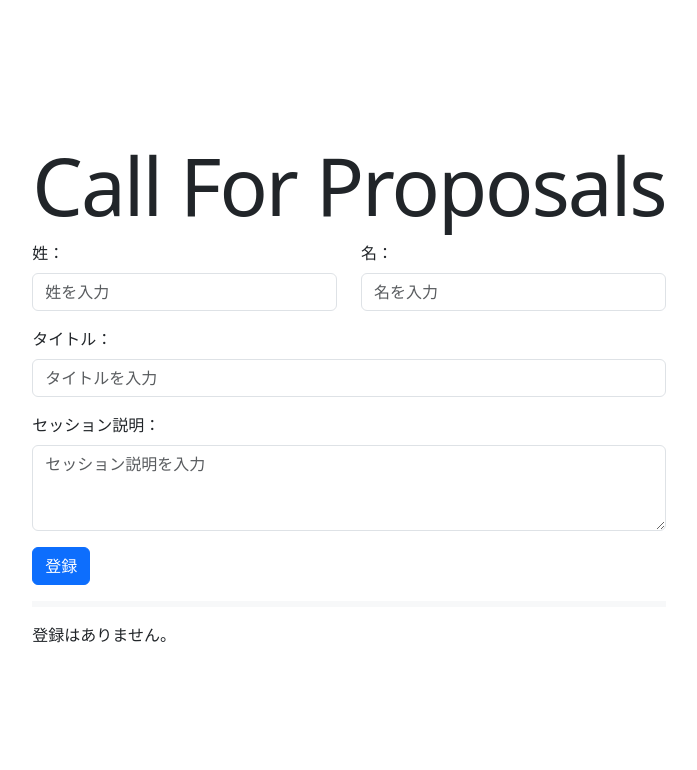
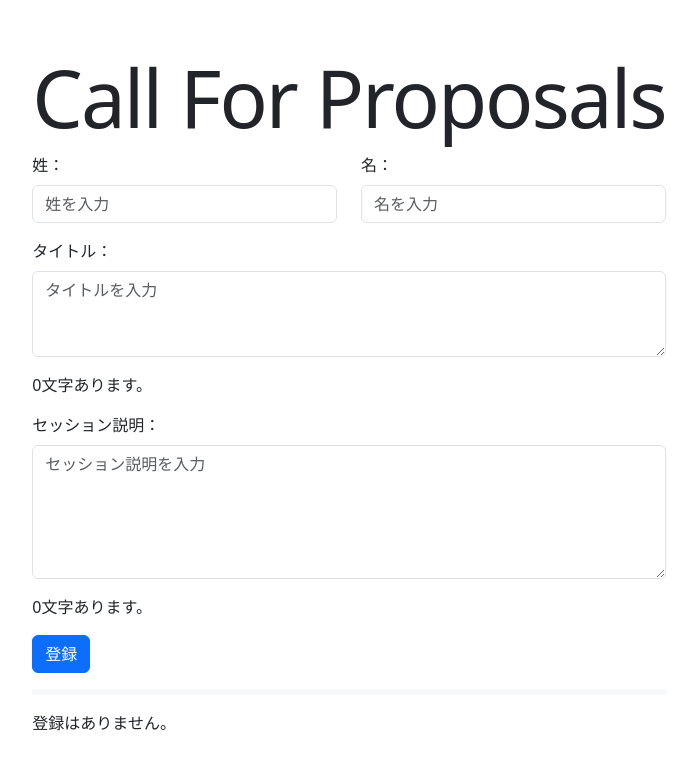
Before and after one commit to koguchi-e/reack-hooks-practice, a React (Vite) app: page / in a window 1280 px wide. Shown: the top 770 px of the page, without its empty margins (291-988 px from the left). Built offline with nearby package versions, Linux system fonts and the light colour scheme.

Commit message:
文字数制限を追加

```diff
--- a/src/App.jsx
+++ b/src/App.jsx
@@ -2,14 +2,24 @@ import { useState } from "react";
 import { useCharCount } from "./hooks/useCharCount";
 import "./App.css";
 import "bootstrap/dist/css/bootstrap.min.css";
+import { useCFPForm } from "./hooks/useCFPForm";
 
 function App() {
-  const [firstName, setFirstName] = useState("");
-  const [lastName, setLastName] = useState("");
-  const [title, setTitle] = useState("");
-  const [abstract, setAbstract] = useState("");
+  const {
+    firstName,
+    setFirstName,
+    lastName,
+    setLastName,
+    title,
+    setTitle,
+    abstract,
+    setAbstract,
+    reset,
+  } = useCFPForm();
+
   const [cfps, setCFPs] = useState([]);
-  const count = useCharCount(abstract);
+  const titleCount = useCharCount(title);
+  const abstractCount = useCharCount(abstract);
 
   const addCFP = () => {
     setCFPs([
@@ -22,10 +32,7 @@ function App() {
         abstract: abstract,
       },
     ]);
-    setFirstName("");
-    setLastName("");
-    setTitle("");
-    setAbstract("");
+    reset();
   };
 
   return (
@@ -63,14 +70,25 @@ function App() {
         <label htmlFor="title-input" className="form-label">
           タイトル：
         </label>
-        <input
+        <textarea
           id="title-input"
-          type="text"
           value={title}
           onChange={(e) => setTitle(e.target.value)}
           placeholder="タイトルを入力"
           className="form-control"
-        />
+          rows="3"
+        ></textarea>
+        {titleCount <= 100 ? (
+          <p>{titleCount}文字あります。</p>
+        ) : (
+          <p>
+            {titleCount}文字あります。
+            <span className="text-danger">
+              文字数オーバーです。100文字以内にしてください。
+            </span>
+          </p>
+        )}
+
         <label htmlFor="abstract-input" className="form-label">
           セッション説明：
         </label>
@@ -80,8 +98,18 @@ function App() {
           onChange={(e) => setAbstract(e.target.value)}
           placeholder="セッション説明を入力"
           className="form-control"
-          rows="3"
+          rows="5"
         ></textarea>
+        {abstractCount <= 500 ? (
+          <p>{abstractCount}文字あります。</p>
+        ) : (
+          <p>
+            {abstractCount}文字あります。
+            <span className="text-danger">
+              文字数オーバーです。500文字以内にしてください。
+            </span>
+          </p>
+        )}
 
         <button
           type="submit"
--- /dev/null
+++ b/src/hooks/useCFPForm.jsx
@@ -0,0 +1,27 @@
+import { useState } from "react";
+
+export function useCFPForm() {
+  const [firstName, setFirstName] = useState("");
+  const [lastName, setLastName] = useState("");
+  const [title, setTitle] = useState("");
+  const [abstract, setAbstract] = useState("");
+
+  const reset = () => {
+    setFirstName("");
+    setLastName("");
+    setTitle("");
+    setAbstract("");
+  };
+
+  return {
+    firstName,
+    setFirstName,
+    lastName,
+    setLastName,
+    title,
+    setTitle,
+    abstract,
+    setAbstract,
+    reset,
+  };
+}
```
